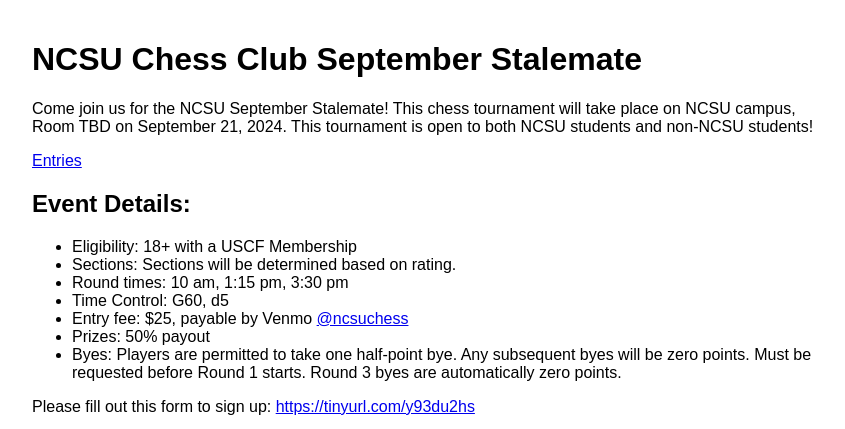
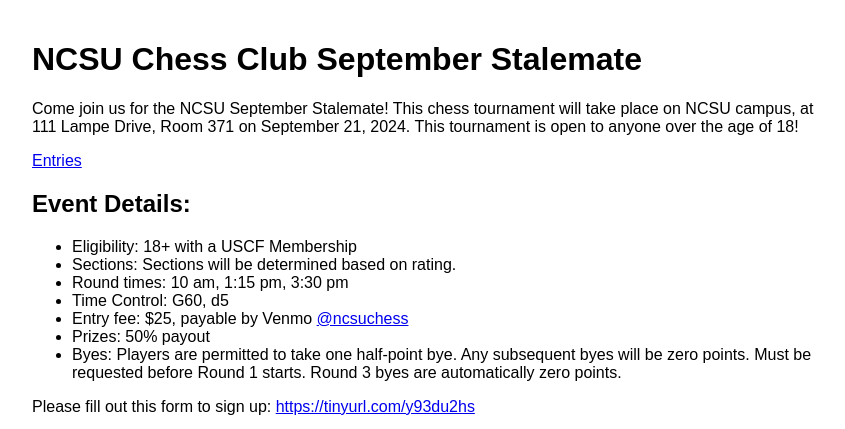
Before and after one commit to AidenBartlett/SeptemberStalemate, a plain HTML site: page index.html in a window 1280 px wide. Shown: the top 429 px of the page, without its empty margins (208-1053 px from the left). Drawn offline with Linux system fonts and the light colour scheme.

Commit message:
Update index.html

```diff
--- a/index.html
+++ b/index.html
@@ -20,7 +20,7 @@
 </head>
 <body>
     <h1>NCSU Chess Club September Stalemate</h1>
-    <p>Come join us for the NCSU September Stalemate! This chess tournament will take place on NCSU campus, Room TBD on September 21, 2024. This tournament is open to both NCSU students and non-NCSU students!</p>
+    <p>Come join us for the NCSU September Stalemate! This chess tournament will take place on NCSU campus, at 111 Lampe Drive, Room 371 on September 21, 2024. This tournament is open to anyone over the age of 18!</p>
 
     <!-- Add the link to the spreadsheet here -->
     <p><a href="https://docs.google.com/spreadsheets/d/1Uxlcx-HLb_8WqLPKy5VB4gJnTLQ-1ZTDR1kRwCRJT_8/edit?usp=sharing" target="_blank">Entries</a></p>
```
